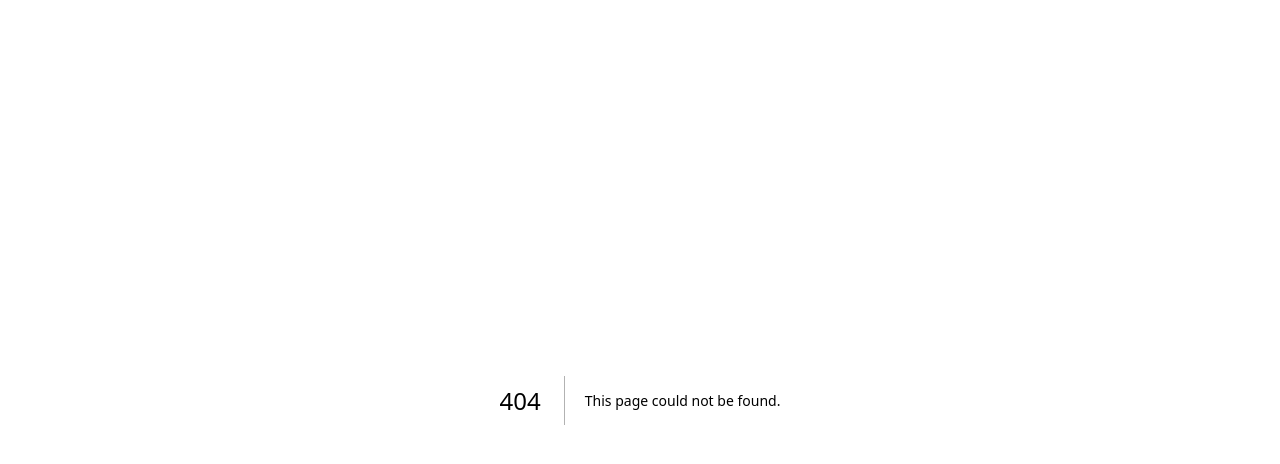
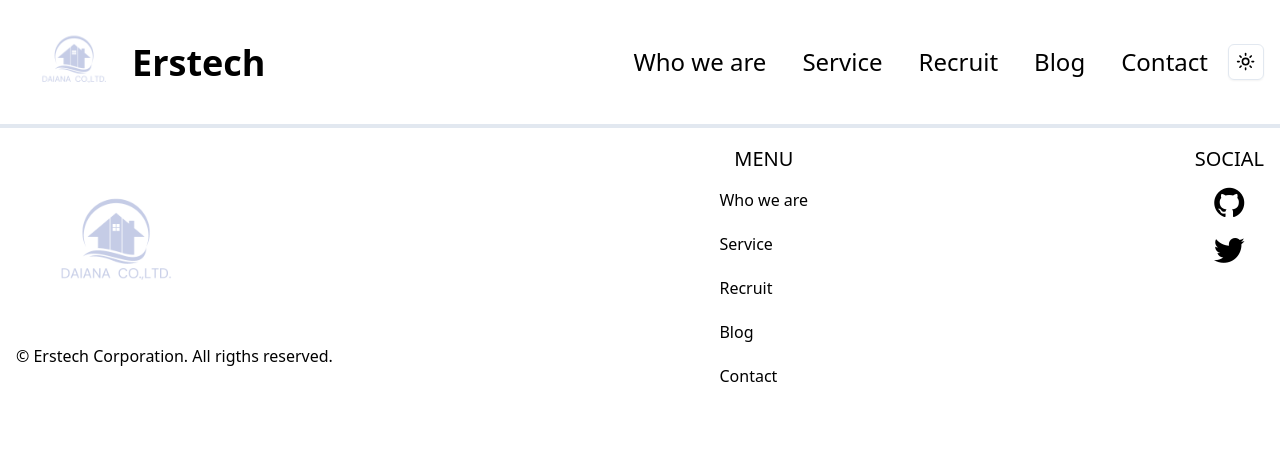
Before and after one commit to Toshipy/erstech-corporate-site, a Next.js app: page /contact in a window 1280 px wide. Before the commit this address had no page. Shown: the top 464 px of the page. Built offline with nearby package versions, Linux system fonts and the light colour scheme.

Commit message:
feat: ContactFormの雛形用意

```diff
--- a/package.json
+++ b/package.json
@@ -15,9 +15,11 @@
     "build-storybook": "storybook build"
   },
   "dependencies": {
+    "@hookform/resolvers": "^3.9.0",
     "@radix-ui/react-accordion": "^1.2.0",
     "@radix-ui/react-dropdown-menu": "^2.1.1",
     "@radix-ui/react-icons": "^1.3.0",
+    "@radix-ui/react-label": "^2.1.0",
     "@radix-ui/react-navigation-menu": "^1.2.0",
     "@radix-ui/react-scroll-area": "^1.1.0",
     "@radix-ui/react-slot": "^1.1.0",
@@ -28,9 +30,11 @@
     "next-themes": "^0.3.0",
     "react": "^18",
     "react-dom": "^18",
+    "react-hook-form": "^7.53.0",
     "remixicon": "^4.3.0",
     "tailwind-merge": "^2.5.2",
-    "tailwindcss-animate": "^1.0.7"
+    "tailwindcss-animate": "^1.0.7",
+    "zod": "^3.23.8"
   },
   "devDependencies": {
     "@chromatic-com/storybook": "^1.9.0",
--- a/src/app/about/page.tsx
+++ b/src/app/about/page.tsx
@@ -1,7 +1,7 @@
 import { Header, Footer, AboutMessage, CompanyAbout, Team } from '@/components'
 import React from 'react'
 
-const page = () => {
+const AboutPage = () => {
   return (
     <>
       <Header />
@@ -13,4 +13,4 @@
   )
 }
 
-export default page
+export default AboutPage
--- /dev/null
+++ b/src/app/contact/page.tsx
@@ -0,0 +1,14 @@
+import { Header, Footer, ContactForm } from '@/components'
+import React from 'react'
+
+const ContactPage = () => {
+  return (
+    <>
+      <Header />
+      <ContactForm />
+      <Footer />
+    </>
+  )
+}
+
+export default ContactPage
--- /dev/null
+++ b/src/components/component/ContactForm/index.ts
@@ -0,0 +1 @@
+export * from './ContactForm'
--- a/src/components/component/index.ts
+++ b/src/components/component/index.ts
@@ -1,5 +1,6 @@
 export * from './AboutMessage'
 export * from './CompanyAbout'
+export * from './ContactForm'
 export * from './Footer'
 export * from './Header'
 export * from './HomePage'
--- /dev/null
+++ b/src/components/ui/button.tsx
@@ -0,0 +1,57 @@
+import * as React from "react"
+import { Slot } from "@radix-ui/react-slot"
+import { cva, type VariantProps } from "class-variance-authority"
+
+import { cn } from "@/lib/utils"
+
+const buttonVariants = cva(
+  "inline-flex items-center justify-center whitespace-nowrap rounded-md text-sm font-medium transition-colors focus-visible:outline-none focus-visible:ring-1 focus-visible:ring-ring disabled:pointer-events-none disabled:opacity-50",
+  {
+    variants: {
+      variant: {
+        default:
+          "bg-primary text-primary-foreground shadow hover:bg-primary/90",
+        destructive:
+          "bg-destructive text-destructive-foreground shadow-sm hover:bg-destructive/90",
+        outline:
+          "border border-input bg-background shadow-sm hover:bg-accent hover:text-accent-foreground",
+        secondary:
+          "bg-secondary text-secondary-foreground shadow-sm hover:bg-secondary/80",
+        ghost: "hover:bg-accent hover:text-accent-foreground",
+        link: "text-primary underline-offset-4 hover:underline",
+      },
+      size: {
+        default: "h-9 px-4 py-2",
+        sm: "h-8 rounded-md px-3 text-xs",
+        lg: "h-10 rounded-md px-8",
+        icon: "h-9 w-9",
+      },
+    },
+    defaultVariants: {
+      variant: "default",
+      size: "default",
+    },
+  }
+)
+
+export interface ButtonProps
+  extends React.ButtonHTMLAttributes<HTMLButtonElement>,
+    VariantProps<typeof buttonVariants> {
+  asChild?: boolean
+}
+
+const Button = React.forwardRef<HTMLButtonElement, ButtonProps>(
+  ({ className, variant, size, asChild = false, ...props }, ref) => {
+    const Comp = asChild ? Slot : "button"
+    return (
+      <Comp
+        className={cn(buttonVariants({ variant, size, className }))}
+        ref={ref}
+        {...props}
+      />
+    )
+  }
+)
+Button.displayName = "Button"
+
+export { Button, buttonVariants }
--- /dev/null
+++ b/src/components/ui/form.tsx
@@ -0,0 +1,178 @@
+"use client"
+
+import * as React from "react"
+import * as LabelPrimitive from "@radix-ui/react-label"
+import { Slot } from "@radix-ui/react-slot"
+import {
+  Controller,
+  ControllerProps,
+  FieldPath,
+  FieldValues,
+  FormProvider,
+  useFormContext,
+} from "react-hook-form"
+
+import { cn } from "@/lib/utils"
+import { Label } from "@/components/ui/label"
+
+const Form = FormProvider
+
+type FormFieldContextValue<
+  TFieldValues extends FieldValues = FieldValues,
+  TName extends FieldPath<TFieldValues> = FieldPath<TFieldValues>
+> = {
+  name: TName
+}
+
+const FormFieldContext = React.createContext<FormFieldContextValue>(
+  {} as FormFieldContextValue
+)
+
+const FormField = <
+  TFieldValues extends FieldValues = FieldValues,
+  TName extends FieldPath<TFieldValues> = FieldPath<TFieldValues>
+>({
+  ...props
+}: ControllerProps<TFieldValues, TName>) => {
+  return (
+    <FormFieldContext.Provider value={{ name: props.name }}>
+      <Controller {...props} />
+    </FormFieldContext.Provider>
+  )
+}
+
+const useFormField = () => {
+  const fieldContext = React.useContext(FormFieldContext)
+  const itemContext = React.useContext(FormItemContext)
+  const { getFieldState, formState } = useFormContext()
+
+  const fieldState = getFieldState(fieldContext.name, formState)
+
+  if (!fieldContext) {
+    throw new Error("useFormField should be used within <FormField>")
+  }
+
+  const { id } = itemContext
+
+  return {
+    id,
+    name: fieldContext.name,
+    formItemId: `${id}-form-item`,
+    formDescriptionId: `${id}-form-item-description`,
+    formMessageId: `${id}-form-item-message`,
+    ...fieldState,
+  }
+}
+
+type FormItemContextValue = {
+  id: string
+}
+
+const FormItemContext = React.createContext<FormItemContextValue>(
+  {} as FormItemContextValue
+)
+
+const FormItem = React.forwardRef<
+  HTMLDivElement,
+  React.HTMLAttributes<HTMLDivElement>
+>(({ className, ...props }, ref) => {
+  const id = React.useId()
+
+  return (
+    <FormItemContext.Provider value={{ id }}>
+      <div ref={ref} className={cn("space-y-2", className)} {...props} />
+    </FormItemContext.Provider>
+  )
+})
+FormItem.displayName = "FormItem"
+
+const FormLabel = React.forwardRef<
+  React.ElementRef<typeof LabelPrimitive.Root>,
+  React.ComponentPropsWithoutRef<typeof LabelPrimitive.Root>
+>(({ className, ...props }, ref) => {
+  const { error, formItemId } = useFormField()
+
+  return (
+    <Label
+      ref={ref}
+      className={cn(error && "text-destructive", className)}
+      htmlFor={formItemId}
+      {...props}
+    />
+  )
+})
+FormLabel.displayName = "FormLabel"
+
+const FormControl = React.forwardRef<
+  React.ElementRef<typeof Slot>,
+  React.ComponentPropsWithoutRef<typeof Slot>
+>(({ ...props }, ref) => {
+  const { error, formItemId, formDescriptionId, formMessageId } = useFormField()
+
+  return (
+    <Slot
+      ref={ref}
+      id={formItemId}
+      aria-describedby={
+        !error
+          ? `${formDescriptionId}`
+          : `${formDescriptionId} ${formMessageId}`
+      }
+      aria-invalid={!!error}
+      {...props}
+    />
+  )
+})
+FormControl.displayName = "FormControl"
+
+const FormDescription = React.forwardRef<
+  HTMLParagraphElement,
+  React.HTMLAttributes<HTMLParagraphElement>
+>(({ className, ...props }, ref) => {
+  const { formDescriptionId } = useFormField()
+
+  return (
+    <p
+      ref={ref}
+      id={formDescriptionId}
+      className={cn("text-[0.8rem] text-muted-foreground", className)}
+      {...props}
+    />
+  )
+})
+FormDescription.displayName = "FormDescription"
+
+const FormMessage = React.forwardRef<
+  HTMLParagraphElement,
+  React.HTMLAttributes<HTMLParagraphElement>
+>(({ className, children, ...props }, ref) => {
+  const { error, formMessageId } = useFormField()
+  const body = error ? String(error?.message) : children
+
+  if (!body) {
+    return null
+  }
+
+  return (
+    <p
+      ref={ref}
+      id={formMessageId}
+      className={cn("text-[0.8rem] font-medium text-destructive", className)}
+      {...props}
+    >
+      {body}
+    </p>
+  )
+})
+FormMessage.displayName = "FormMessage"
+
+export {
+  useFormField,
+  Form,
+  FormItem,
+  FormLabel,
+  FormControl,
+  FormDescription,
+  FormMessage,
+  FormField,
+}
--- /dev/null
+++ b/src/components/ui/label.tsx
@@ -0,0 +1,26 @@
+"use client"
+
+import * as React from "react"
+import * as LabelPrimitive from "@radix-ui/react-label"
+import { cva, type VariantProps } from "class-variance-authority"
+
+import { cn } from "@/lib/utils"
+
+const labelVariants = cva(
+  "text-sm font-medium leading-none peer-disabled:cursor-not-allowed peer-disabled:opacity-70"
+)
+
+const Label = React.forwardRef<
+  React.ElementRef<typeof LabelPrimitive.Root>,
+  React.ComponentPropsWithoutRef<typeof LabelPrimitive.Root> &
+    VariantProps<typeof labelVariants>
+>(({ className, ...props }, ref) => (
+  <LabelPrimitive.Root
+    ref={ref}
+    className={cn(labelVariants(), className)}
+    {...props}
+  />
+))
+Label.displayName = LabelPrimitive.Root.displayName
+
+export { Label }
```
Also changed, not shown: src/components/component/ContactForm/ContactForm.tsx (added, +16 -0 lines), 2 other files (tests, documents, lock files or other folders).
